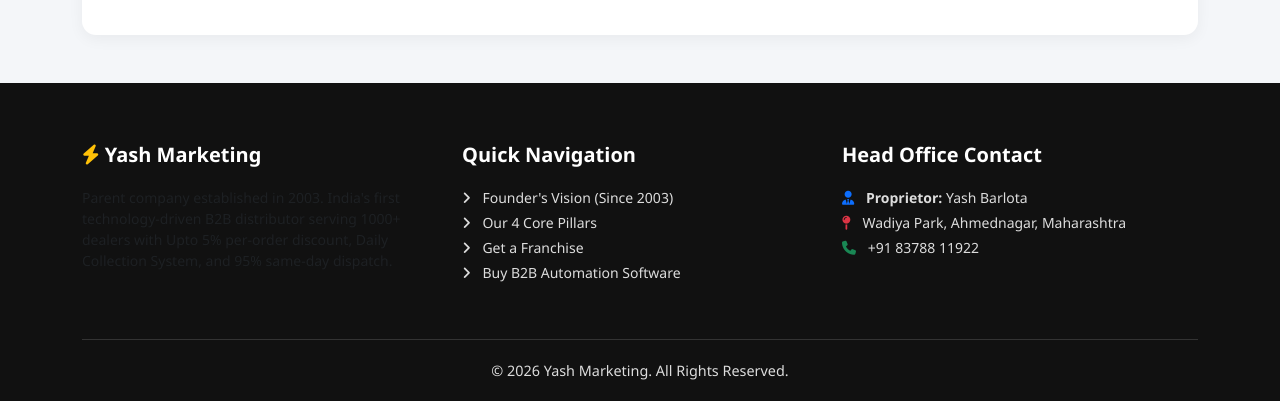
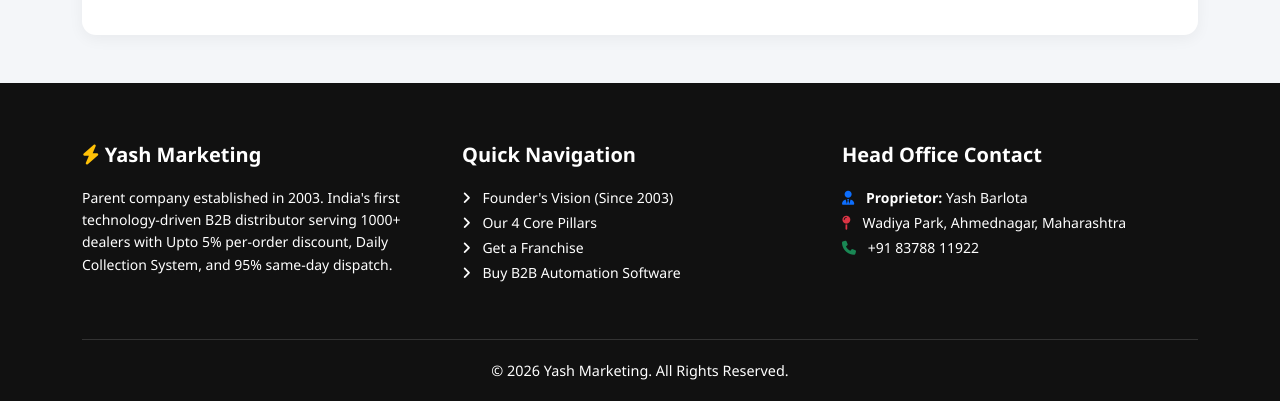
Before and after one commit to yashmbarlota007/Website, a plain HTML site: page index.html in a window 1280 px wide. Shown: the part 6183-6584 px from the top of the page. Drawn offline with nearby package versions, Linux system fonts and the light colour scheme.

Commit message:
fix(css): change footer description font color from black/muted to bright white

```diff
--- a/index.html
+++ b/index.html
@@ -62,7 +62,8 @@
     .map-float { bottom: 165px; background-color: #dc3545; font-size: 24px; }
 
 
-    .footer { background: #111; color: #ddd; padding: 60px 20px 20px; }
+    .footer { background: #111; color: #fff; padding: 60px 20px 20px; }
+    .footer p, .footer .text-muted { color: #ffffff !important; }
     .footer h5 { color: white; font-weight: bold; margin-bottom: 20px; }
     .footer a { color: #aaa; text-decoration: none; cursor: pointer; }
     .footer a:hover { color: #ffc107; }
@@ -575,7 +576,7 @@
       <div class="row g-4">
         <div class="col-md-4">
           <h5><i class="fas fa-bolt text-warning"></i> Yash Marketing</h5>
-          <p class="text-muted small">Parent company established in 2003. India's first technology-driven B2B distributor serving 1000+ dealers with Upto 5% per-order discount, Daily Collection System, and 95% same-day dispatch.</p>
+          <p class="text-white small" style="color: #ffffff !important; line-height: 1.6;">Parent company established in 2003. India's first technology-driven B2B distributor serving 1000+ dealers with Upto 5% per-order discount, Daily Collection System, and 95% same-day dispatch.</p>
         </div>
         <div class="col-md-4">
           <h5>Quick Navigation</h5>
```
